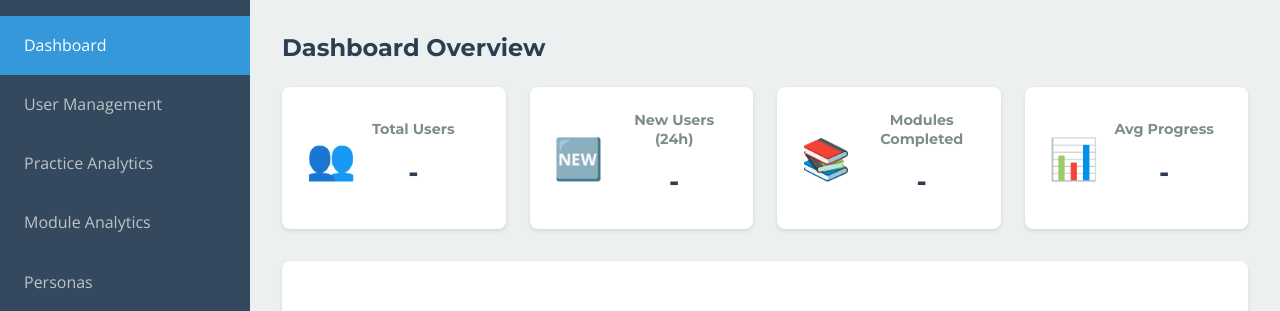
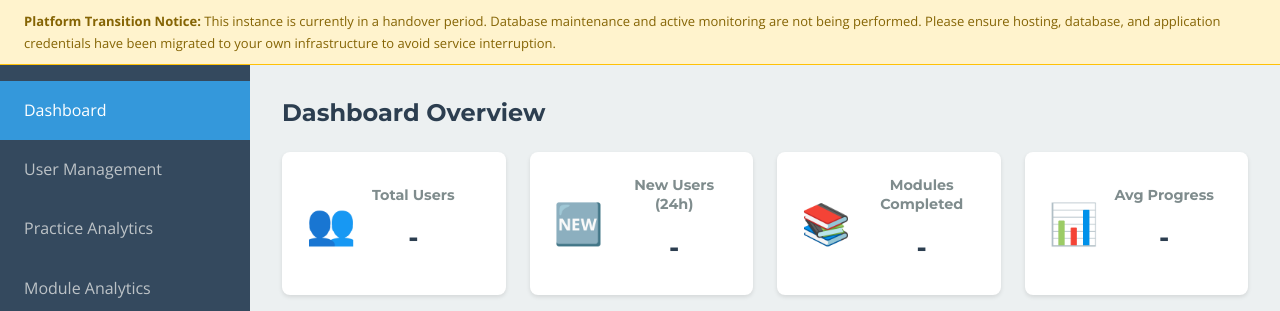
Before and after one commit to digeriuz77/2026-dojo-maps, a Python web app: template templates/admin.html in a window 1280 px wide. Shown: the part 73-384 px from the top of the page. Run offline with Jinja, Linux system fonts and the light colour scheme; the template is opened without the code that fills it, so the values that code supplies are empty.

Commit message:
Update admin.html

```diff
--- a/templates/admin.html
+++ b/templates/admin.html
@@ -20,6 +20,12 @@
             <button onclick="logout()" class="btn btn-secondary">Logout</button>
         </div>
     </nav>
+    <!-- Platform Transition Notice -->
+    <div style="background: #fff3cd; border-bottom: 1px solid #ffc107; padding: 10px 24px; font-size: 13px; color: #856404; font-family: inherit;">
+        <strong>Platform Transition Notice:</strong>
+        This instance is currently in a handover period. Database maintenance and active monitoring are not being performed.
+        Please ensure hosting, database, and application credentials have been migrated to your own infrastructure to avoid service interruption.
+    </div>
 
     <div class="admin-container">
         <!-- Sidebar -->
```
